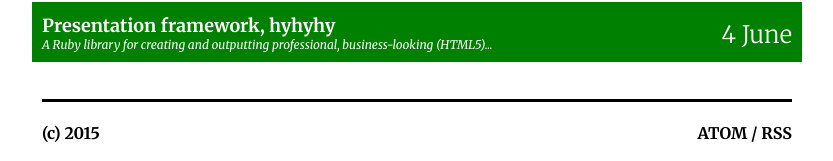
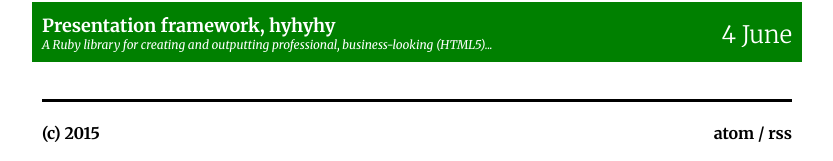
Before and after one commit to maciejczyzewski/maciejczyzewski.github.io, a Jekyll site: the page built from index.html, in a window 1280 px wide. Shown: the part 1172-1333 px from the top of the page, without its empty margins (223-1056 px from the left). Built offline with Jekyll 4.4.1, drawn with Linux system fonts in a browser that asks for light colours; Markdown is read by kramdown in place of the engine named in the settings.

Commit message:
Better layout.

```diff
--- a/_layouts/default.html
+++ b/_layouts/default.html
@@ -130,10 +130,10 @@
       <img src="/assets/images/icons/atom.svg" alt="Atom Feed" />
     </a> -->
 
-    <span class="right" style="text-transform:uppercase;">
-      <a href="/atom.xml" style="color:black;text-decoration:none;">Atom</a>
+    <span class="right">
+      <a href="/atom.xml" style="color:black;text-decoration:none;">atom</a>
       /
-      <a href="/rss.xml" style="color:black;text-decoration:none;">RSS</a>
+      <a href="/rss.xml" style="color:black;text-decoration:none;">rss</a>
     </span>
   </footer>
 
```
